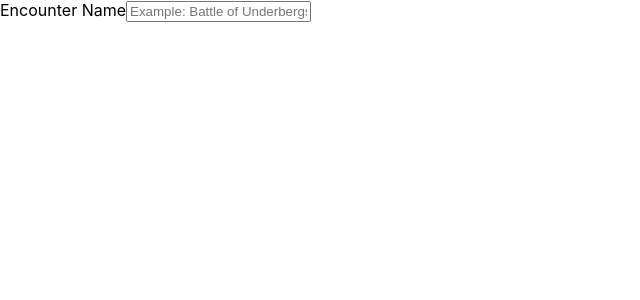
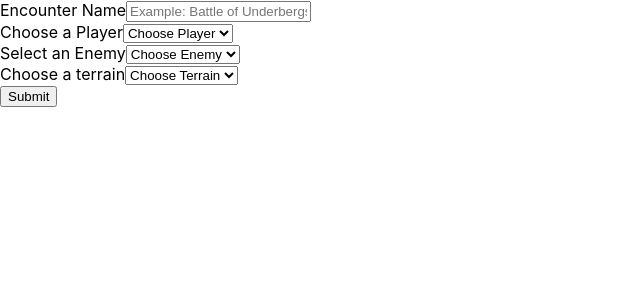
Before and after one commit to pcaly626/UniHunterX2, a React (Create React App) app: page / in a window 1280 px wide. Shown: the top 300 px of the page, without its empty margins (0-640 px from the left). Built offline with nearby package versions, Linux system fonts and the light colour scheme.

Commit message:
Created a MVP form

```diff
--- a/src/components/CreateEncounter.tsx
+++ b/src/components/CreateEncounter.tsx
@@ -1,17 +1,19 @@
 import React, { Component, Fragment } from 'react';
-
+import './CreateEncounter.css';
 import Input from './ui/Input';
+import { KeyType } from 'crypto';
 
 class CreateEncounter extends Component {
 
     state = {
         createEncounterForm : {
-            name : {
+            "name": {
                 label:"Encounter Name",
                 placeHolder:"Example: Battle of Underbergstad",
                 value:"",
                 class:"",
                 type: "input",
+                change:  function(event: any) {},
                 options: [
                     {
                         value:"",
@@ -19,41 +21,77 @@ class CreateEncounter extends Component {
                     }
                 ]
             },
-            player:{
-                label:"Encounter Name",
-                placeHolder:"Example: Battle of Underbergstad",
+            "player":{
+                label:"Choose a Player",
+                placeHolder:"Example: Rasgrim",
                 value:"",
                 class:"",
                 type: "select",
+                change:  function(event: any) {},
                 options: [
                     {
-                        value:"",
+                        value:"Choose Player",
+                        class:"",
+                    },
+                    {
+                        value:"Rasgrim",
+                        class:"",
+                    },
+                    {
+                        value:"Moss",
+                        class:"",
+                    },
+                    {
+                        value:"Oskar",
+                        class:"",
+                    },
+                    {
+                        value:"Azrael",
+                        class:"",
+                    },
+                ]
+            },
+            "enemy":{
+                label:"Select an Enemy",
+                placeHolder:"Example: Goblins",
+                value:"",
+                class:"",
+                type: "select",
+                change:  function(event: any) {},
+                options: [
+                    {
+                        value:"Choose Enemy",
+                        class:"",
+                    },
+                    {
+                        value:"Goblins",
+                        class:"",
+                    },
+                    {
+                        value:"Orcs",
                         class:"",
                     }
                 ]
             },
-            enemy:{
-                label:"Encounter Name",
-                placeHolder:"Example: Battle of Underbergstad",
+            "terrain":{
+                label:"Choose a terrain",
+                placeHolder:"Example: Swamp",
                 value:"",
                 class:"",
                 type: "select",
+                change:  function(event: any) {},
                 options: [
                     {
-                        value:"",
+                        value:"Choose Terrain",
                         class:"",
-                    }
-                ]
-            },
-            terrian:{
-                label:"Encounter Name",
-                placeHolder:"Example: Battle of Underbergstad",
-                value:"",
-                class:"",
-                type: "select",
-                options: [
+                    },
                     {
-                        value:"",
+                        value:"Swamp",
+                        class:"",
+                    },
+
+                    {
+                        value:"Forest",
                         class:"",
                     }
                 ]
@@ -62,11 +100,41 @@ class CreateEncounter extends Component {
         },
     }
 
+
+    createEncounterChange(element : string, event : any){
+
+        const updateForm : any = {...this.state.createEncounterForm};
+        console.log(typeof updateForm)
+        let updateElement : any;
+        for(let key in updateForm){
+            if(key === element) updateElement = updateForm[key];
+        }
+       updateElement.value = event.target.value;
+       updateForm[element] = updateElement;
+       this.setState({createEncounterForm: updateForm});
+
+    }
+
+    createEncounterHandler(){
+
+    }
+
     render(){
+
+        {this.state.createEncounterForm.name.change = (event: any) => this.createEncounterChange('name', event)}
+        {this.state.createEncounterForm.player.change = (event: any) => this.createEncounterChange('player', event)}
+        {this.state.createEncounterForm.enemy.change = (event: any) => this.createEncounterChange('enemy', event)}
+        {this.state.createEncounterForm.terrain.change = (event: any) => this.createEncounterChange('terrain', event)}
         const form = (
-            <form>
-                <Input {...this.state.createEncounterForm.name} />
+            <form onChange={this.createEncounterHandler}>
+               <Input {...this.state.createEncounterForm.name} />
+               <Input {...this.state.createEncounterForm.player} />
+               <Input {...this.state.createEncounterForm.enemy} />
+               <Input {...this.state.createEncounterForm.terrain} />
+
+                <button type="submit">Submit</button>
             </form>
+
         )
         return (
             <Fragment>
--- a/src/components/ui/Input.tsx
+++ b/src/components/ui/Input.tsx
@@ -6,6 +6,7 @@ const inputElement ={
     value:"",
     class:"",
     type: "",
+    change: function(event: any) {},
     options: [
         {
             value:"",
@@ -15,13 +16,13 @@ const inputElement ={
 }
 type InputElement = typeof inputElement;
 
-const input = (props : InputElement ) =>{
+const input = (props : InputElement) =>{
     let inputElement;
     switch(props.type) {
-        case 'input': inputElement = (<input className={props.class} value={props.value} placeholder={props.placeHolder} />)
+        case 'input': inputElement = (<input className={props.class} value={props.value} placeholder={props.placeHolder} onChange={props.change}/>)
             break;
         case 'select':inputElement =
-        <select className={props.class} >
+        <select className={props.class} onChange={props.change}>
             {props.options.map( option => (
                 <option {...option}>
                     {option.value}
```
Also changed, not shown: src/components/CreateEncounter.css (added), src/components/CreateEncouter.css (deleted).
